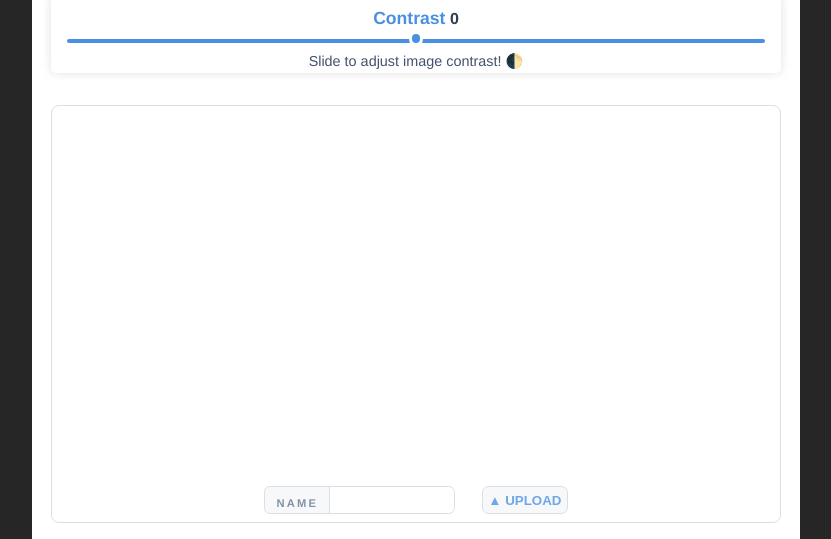
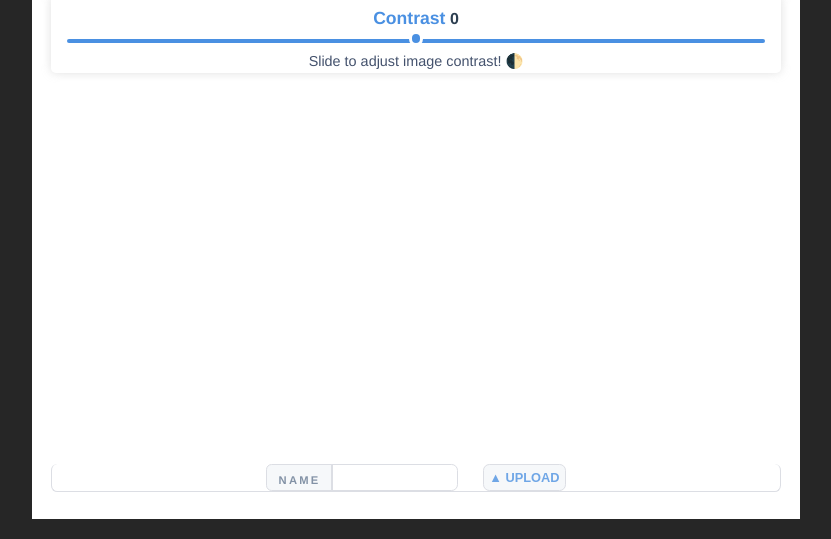
Before and after one commit to edanshin/basic-image-editor, a Vue app: page / in a window 1280 px wide. Shown: the part 751-1290 px from the top of the page, without its empty margins (224-1055 px from the left). Built offline with nearby package versions, Linux system fonts and the light colour scheme.

Commit message:
Updated ImageEditor border

```diff
--- a/src/components/ImageEditor.vue
+++ b/src/components/ImageEditor.vue
@@ -3,14 +3,14 @@
     <Slider type="brightness" ref="brightness" color="#25A95B" title="Brightness" subtitle="Slide to adjust image brightness! 🔆" :isDisabled="isDisabled" @valueChanged="valueChanged($event)"></Slider>
     <Slider type="contrast" ref="contrast" color="#4A90E2" title="Contrast" subtitle="Slide to adjust image contrast! 🌓" :isDisabled="isDisabled" @valueChanged="valueChanged($event)" style="margin-top: 0.5em;"></Slider>
     <div class="imageContainer">
-      <canvas id="myCanvas" style="width: 100%; margin-bottom: 0.8em; border-top-left-radius: 0.4em; border-top-right-radius: 0.4em;"></canvas>
-      <br>
-        <div style="display: flex; justify-content: center;">
-          <p class="label">NAME</p><p class="name">{{filename}}</p>
+      <canvas id="myCanvas" style="width: 100%; border-top-left-radius: 0.4em; border-top-right-radius: 0.4em;"></canvas>
 
-          <button class="uploadBtn" onclick="document.getElementById('file_input').click()">&#x25B2;&nbsp;UPLOAD</button>
-          <input type="file" id="file_input" @change="upload" style="display: none;"/>
-        </div>
+      <div style="display: flex; justify-content: center;" class="bottom">
+        <p class="label">NAME</p><p class="name">{{filename}}</p>
+
+        <button class="uploadBtn" onclick="document.getElementById('file_input').click()">&#x25B2;&nbsp;UPLOAD</button>
+        <input type="file" id="file_input" @change="upload" style="display: none;"/>
+      </div>
     </div>
   </div>
 </template>
@@ -100,10 +100,18 @@ export default {
 }
 
 .imageContainer {
-  border: 0.1em solid #DCDEE4;
-  border-radius: 0.5em;
   padding-bottom: 0.5em;
   margin-top: 2em;
+}
+
+.bottom {
+  border-left: 0.1em solid #DCDEE4;
+  border-right: 0.1em solid #DCDEE4;
+  border-bottom: 0.1em solid #DCDEE4;
+  border-radius: 0.4em;
+  border-bottom-left-radius: 0.4m;
+  border-bottom-right-radius: 0.4em;
+  margin-top: -0.6em;
 }
 
 .label {
@@ -132,6 +140,7 @@ export default {
   letter-spacing: 0.1em;
   text-transform: uppercase;
   font-size: 0.8em;
+  font-weight: 600;
 }
 
 .uploadBtn {
@@ -139,9 +148,10 @@ export default {
   color: #6FA6E6;
   background-color: #F6F8FA;
   border-radius: 0.5em;
-  font-weight: bold;
+  font-weight: 600;
   padding: 0.4em;
   margin-left: 2em;
+  font-size: 0.8em;
 }
 
 .uploadBtn:hover {
```
